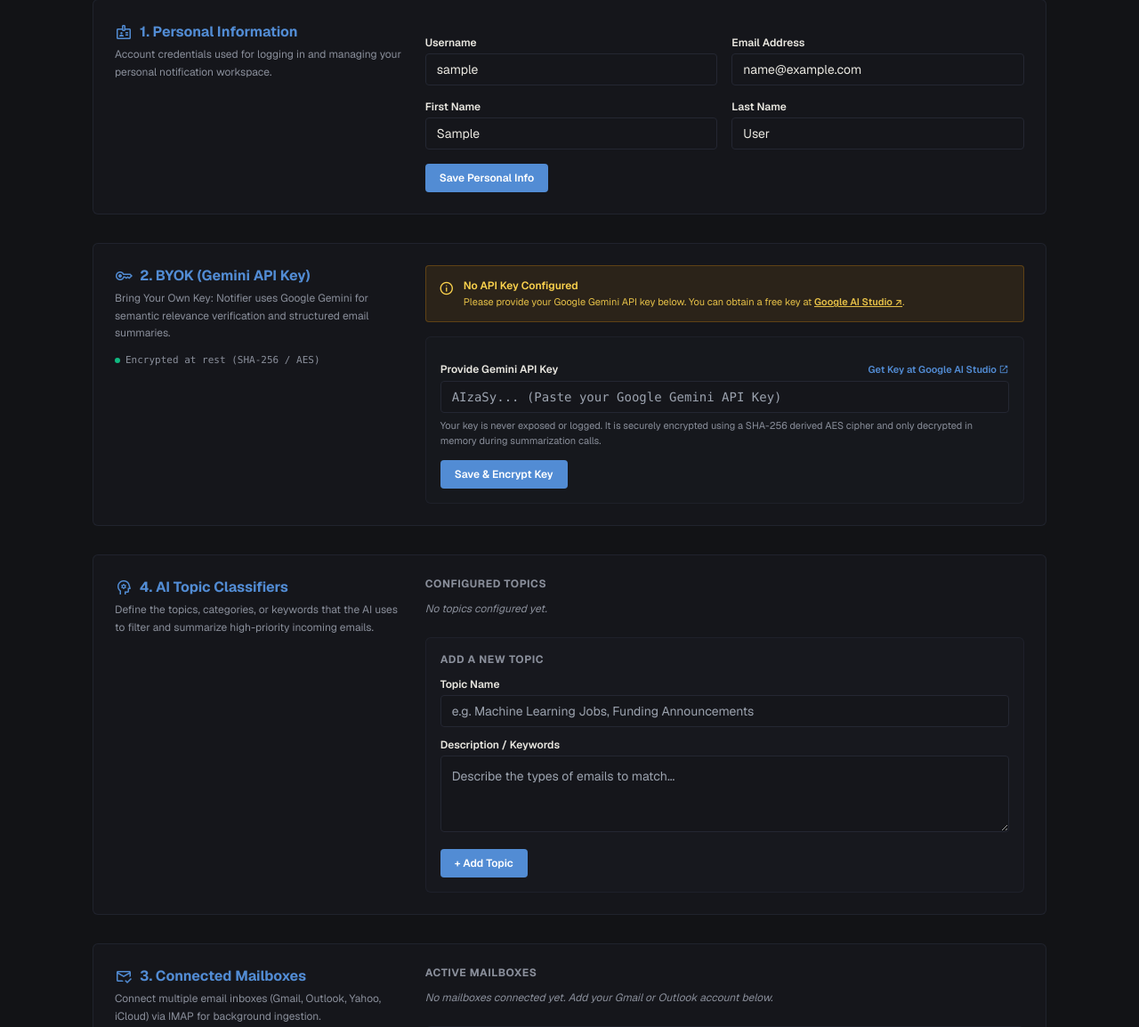
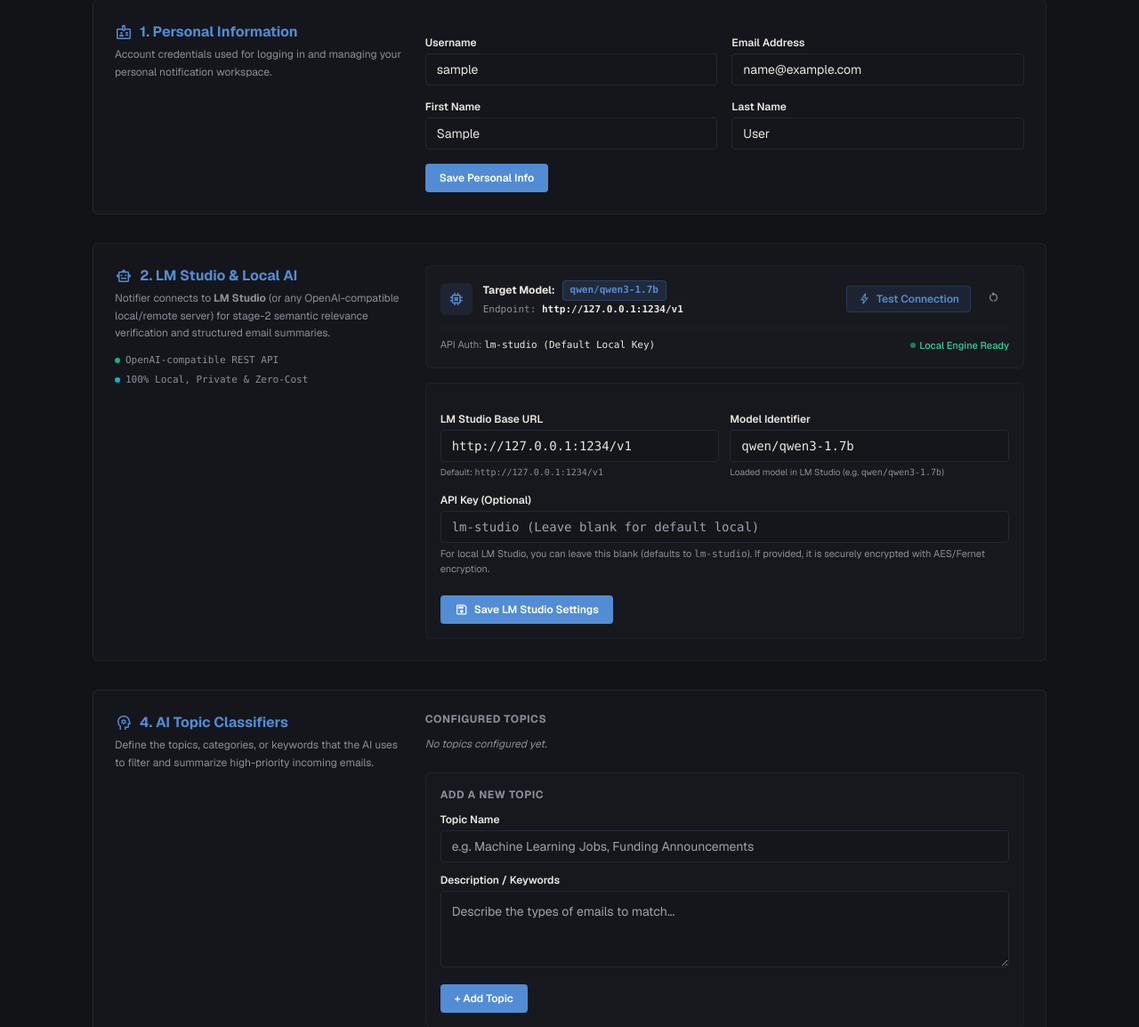
Before and after one commit to AniceKV/Notifier, a Django app: page /profile/ in a window 1280 px wide. Shown: the part 161-1315 px from the top of the page at 89% size. Run offline with Django 5.2, Linux system fonts and the light colour scheme; the visitor is signed in with stand-in values (Sample User, id 1); data comes from the database, SQL or seed files in the repository; data that the repository does not hold is empty; parts of the project's set-up code (start-up, migrations or seed data) failed here and were passed over; some libraries are stand-ins or nearby versions.

Commit message:
switch to local llm using lmstudio

```diff
--- a/djangoproj/application/forms.py
+++ b/djangoproj/application/forms.py
@@ -49,13 +49,46 @@ class UserMailboxForm(forms.ModelForm):
         }
 
 
+class LMStudioConfigForm(forms.Form):
+    lm_studio_url = forms.CharField(
+        label="Endpoint URL",
+        initial="http://127.0.0.1:1234/v1",
+        widget=forms.TextInput(attrs={
+            'class': 'w-full h-9 px-3 bg-surface-container-lowest text-on-surface text-sm rounded border border-outline-variant focus:outline-none focus:ring-2 focus:ring-primary font-mono',
+            'placeholder': 'http://127.0.0.1:1234/v1',
+        }),
+        required=True,
+        help_text="The base URL of your LM Studio server or any OpenAI-compatible API endpoint (e.g. http://127.0.0.1:1234/v1).",
+    )
+    lm_studio_model = forms.CharField(
+        label="Model Identifier",
+        initial="qwen/qwen3-1.7b",
+        widget=forms.TextInput(attrs={
+            'class': 'w-full h-9 px-3 bg-surface-container-lowest text-on-surface text-sm rounded border border-outline-variant focus:outline-none focus:ring-2 focus:ring-primary font-mono',
+            'placeholder': 'qwen/qwen3-1.7b',
+        }),
+        required=True,
+        help_text="Loaded model identifier in LM Studio (e.g. qwen/qwen3-1.7b).",
+    )
+    lm_studio_api_key = forms.CharField(
+        label="API Key (Optional)",
+        required=False,
+        widget=forms.PasswordInput(render_value=False, attrs={
+            'class': 'w-full h-9 px-3 bg-surface-container-lowest text-on-surface text-sm rounded border border-outline-variant focus:outline-none focus:ring-2 focus:ring-primary font-mono',
+            'placeholder': 'lm-studio (Leave blank for default local)',
+            'autocomplete': 'off',
+        }),
+        help_text="Optional for local LM Studio. Encrypted at rest using SHA-256 derived AES encryption.",
+    )
+
+
 class GeminiApiKeyForm(forms.Form):
     gemini_api_key = forms.CharField(
         widget=forms.PasswordInput(render_value=False, attrs={
             'class': 'w-full h-9 px-3 bg-surface-container-lowest text-on-surface text-sm rounded border border-outline-variant focus:outline-none focus:ring-2 focus:ring-primary font-mono',
-            'placeholder': 'AIzaSy... (Paste your Google Gemini API Key)',
+            'placeholder': 'AIzaSy... (Legacy Gemini Key)',
             'autocomplete': 'off',
         }),
-        required=True,
+        required=False,
         help_text="Your key is encrypted with SHA-256 derived AES encryption and stored securely.",
     )
--- a/djangoproj/application/views.py
+++ b/djangoproj/application/views.py
@@ -9,8 +9,9 @@ from datetime import timedelta
 from django.utils import timezone
 
 from application.models import Topic, Email, EmailMatch, UserMailbox, UserProfile
-from application.forms import TopicForm, UserProfileForm, UserMailboxForm, GeminiApiKeyForm
+from application.forms import TopicForm, UserProfileForm, UserMailboxForm, LMStudioConfigForm, GeminiApiKeyForm
 from application.tasks import sync_mailbox_task
+from Ingestion.summarizer import test_lm_studio_connection
 
 
 class InboxView(LoginRequiredMixin, View):
@@ -146,12 +147,15 @@ class EmailContentView(LoginRequiredMixin, View):
 
 class ProfileView(LoginRequiredMixin, View):
     """
-    Unified profile: edit user info, configure BYOK Gemini API key, connect multiple email mailboxes, and manage topics.
+    Unified profile: edit user info, configure LM Studio / OpenAI-compatible AI, connect multiple email mailboxes, and manage topics.
     """
     def get(self, request):
         profile, _ = UserProfile.objects.get_or_create(user=request.user)
         user_form = UserProfileForm(instance=request.user)
-        api_key_form = GeminiApiKeyForm()
+        lm_config_form = LMStudioConfigForm(initial={
+            'lm_studio_url': profile.get_lm_studio_url(),
+            'lm_studio_model': profile.get_lm_studio_model(),
+        })
         mailbox_form = UserMailboxForm()
         mailboxes = request.user.mailboxes.all()
         topic_form = TopicForm()
@@ -160,7 +164,7 @@ class ProfileView(LoginRequiredMixin, View):
         return render(request, 'profile.html', {
             'profile': profile,
             'user_form': user_form,
-            'api_key_form': api_key_form,
+            'lm_config_form': lm_config_form,
             'mailbox_form': mailbox_form,
             'mailboxes': mailboxes,
             'topic_form': topic_form,
@@ -168,6 +172,8 @@ class ProfileView(LoginRequiredMixin, View):
         })
 
     def post(self, request):
+        profile, _ = UserProfile.objects.get_or_create(user=request.user)
+
         # 1. Update personal info
         if 'update_profile' in request.POST:
             user_form = UserProfileForm(request.POST, instance=request.user)
@@ -176,26 +182,54 @@ class ProfileView(LoginRequiredMixin, View):
                 messages.success(request, "Personal info updated successfully.")
                 return redirect('profile')
 
-        # 2. BYOK: Save or update Gemini API key
-        elif 'save_api_key' in request.POST:
-            api_key_form = GeminiApiKeyForm(request.POST)
-            if api_key_form.is_valid():
-                raw_key = api_key_form.cleaned_data['gemini_api_key']
-                profile, _ = UserProfile.objects.get_or_create(user=request.user)
-                profile.set_gemini_api_key(raw_key)
+        # 2. Save or update LM Studio / OpenAI-compatible settings
+        elif 'save_lm_config' in request.POST:
+            lm_config_form = LMStudioConfigForm(request.POST)
+            if lm_config_form.is_valid():
+                url = lm_config_form.cleaned_data['lm_studio_url'].strip()
+                model = lm_config_form.cleaned_data['lm_studio_model'].strip()
+                api_key = lm_config_form.cleaned_data.get('lm_studio_api_key', '').strip()
+
+                profile.lm_studio_url = url
+                profile.lm_studio_model = model
+                if api_key:
+                    profile.set_lm_studio_api_key(api_key)
                 profile.save()
-                messages.success(request, "Google Gemini API key saved and encrypted successfully.")
+                messages.success(request, f"LM Studio configuration saved successfully! (Endpoint: {url}, Model: {model})")
                 return redirect('profile')
 
-        # 3. BYOK: Remove Gemini API key
-        elif 'delete_api_key' in request.POST:
-            profile, _ = UserProfile.objects.get_or_create(user=request.user)
-            profile.set_gemini_api_key(None)
-            profile.save()
-            messages.success(request, "Gemini API key removed.")
+        # 3. Test LM Studio Connection
+        elif 'test_lm_connection' in request.POST:
+            url = request.POST.get('lm_studio_url', '').strip() or profile.get_lm_studio_url()
+            model = request.POST.get('lm_studio_model', '').strip() or profile.get_lm_studio_model()
+            api_key = request.POST.get('lm_studio_api_key', '').strip() or profile.get_lm_studio_api_key()
+
+            diag = test_lm_studio_connection(api_url=url, api_key=api_key, model=model)
+            if diag.get("success"):
+                models_str = ", ".join(diag.get("models", [])) or "None returned"
+                messages.success(
+                    request,
+                    f"⚡ Connection Successful ({diag.get('latency_ms')}ms)! "
+                    f"Reachable at {diag.get('base_url')}. Loaded models: [{models_str}]"
+                )
+            else:
+                messages.error(
+                    request,
+                    f"❌ Connection Failed: {diag.get('message')}. "
+                    f"Ensure LM Studio is running on {url} with the local server started."
+                )
             return redirect('profile')
 
-        # 4. Add an IMAP mailbox
+        # 4. Reset LM Studio settings to local defaults
+        elif 'reset_lm_config' in request.POST:
+            profile.lm_studio_url = "http://127.0.0.1:1234/v1"
+            profile.lm_studio_model = "qwen/qwen3-1.7b"
+            profile.set_lm_studio_api_key(None)
+            profile.save()
+            messages.success(request, "LM Studio configuration reset to local defaults (http://127.0.0.1:1234/v1, qwen/qwen3-1.7b).")
+            return redirect('profile')
+
+        # 5. Add an IMAP mailbox
         elif 'save_mailbox' in request.POST:
             mailbox_form = UserMailboxForm(request.POST)
             if mailbox_form.is_valid():
@@ -205,7 +239,7 @@ class ProfileView(LoginRequiredMixin, View):
                 messages.success(request, f"Added {mailbox.platform} mailbox ({mailbox.email_address}) successfully.")
                 return redirect('profile')
 
-        # 5. Disconnect / delete a mailbox
+        # 6. Disconnect / delete a mailbox
         elif 'delete_mailbox' in request.POST:
             mailbox_id = request.POST.get('mailbox_id')
             deleted, _ = request.user.mailboxes.filter(id=mailbox_id).delete()
--- a/djangoproj/djangoproj/settings.py
+++ b/djangoproj/djangoproj/settings.py
@@ -14,11 +14,16 @@ import os
 from pathlib import Path
 from dotenv import load_dotenv
 
+import sys
+
 # Build paths inside the project like this: BASE_DIR / 'subdir'.
 BASE_DIR = Path(__file__).resolve().parent.parent
 
 # Load environment variables from repository root .env
 ROOT_DIR = BASE_DIR.parent
+if str(ROOT_DIR) not in sys.path:
+    sys.path.insert(0, str(ROOT_DIR))
+
 load_dotenv(ROOT_DIR / ".env")
 
 # SECURITY WARNING: keep the secret key used in production secret!
--- a/djangoproj/templates/profile.html
+++ b/djangoproj/templates/profile.html
@@ -207,79 +207,122 @@
                 </div>
             </section>
 
-            <!-- SECTION 2: AI Intelligence & BYOK Gemini API Key -->
+            <!-- SECTION 2: AI Intelligence & LM Studio / OpenAI-Compatible LLM -->
             <section class="bg-surface-container-lowest rounded-lg border border-outline-variant/80 p-6 shadow-xs mb-8">
                 <div class="grid grid-cols-1 md:grid-cols-12 gap-6">
                     <div class="md:col-span-4">
                         <div class="flex items-center gap-2 text-primary font-bold text-base mb-1">
-                            <span class="material-symbols-outlined text-[20px]">key</span>
-                            <h2>2. BYOK (Gemini API Key)</h2>
+                            <span class="material-symbols-outlined text-[20px]">smart_toy</span>
+                            <h2>2. LM Studio &amp; Local AI</h2>
                         </div>
                         <p class="text-xs text-on-surface-variant leading-relaxed">
-                            Bring Your Own Key: Notifier uses Google Gemini for semantic relevance verification and structured email summaries.
+                            Notifier connects to <strong>LM Studio</strong> (or any OpenAI-compatible local/remote server) for stage-2 semantic relevance verification and structured email summaries.
                         </p>
-                        <div class="mt-3 flex items-center gap-1.5 text-[11px] text-on-surface-variant font-mono">
+                        <div class="mt-3 flex flex-col gap-1.5 text-[11px] text-on-surface-variant font-mono">
+                            <div class="flex items-center gap-1.5">
                                 <span class="w-1.5 h-1.5 rounded-full bg-emerald-500"></span>
-                            <span>Encrypted at rest (SHA-256 / AES)</span>
+                                <span>OpenAI-compatible REST API</span>
+                            </div>
+                            <div class="flex items-center gap-1.5">
+                                <span class="w-1.5 h-1.5 rounded-full bg-cyan-500"></span>
+                                <span>100% Local, Private &amp; Zero-Cost</span>
+                            </div>
                         </div>
                     </div>
 
                     <div class="md:col-span-8 space-y-4">
-                        <!-- Current Key Status -->
-                        {% if profile.has_api_key %}
-                            <div class="flex items-center justify-between p-3.5 bg-surface-container-low/70 rounded border border-outline-variant/60">
+                        <!-- Active LM Studio Status Card -->
+                        <div class="p-4 bg-surface-container-low/70 rounded-lg border border-outline-variant/60">
+                            <div class="flex flex-col sm:flex-row sm:items-center justify-between gap-3 pb-3 border-b border-outline-variant/40">
                                 <div class="flex items-center gap-3">
-                                    <div class="w-8 h-8 rounded bg-emerald-500/10 text-emerald-600 dark:text-emerald-400 flex items-center justify-center">
-                                        <span class="material-symbols-outlined text-[18px]">verified_user</span>
+                                    <div class="w-9 h-9 rounded-lg bg-primary/10 text-primary flex items-center justify-center font-bold">
+                                        <span class="material-symbols-outlined text-[20px]">memory</span>
                                     </div>
                                     <div>
                                         <div class="flex items-center gap-2">
-                                            <span class="font-bold text-xs text-on-surface">Active Gemini Key</span>
-                                            <span class="px-1.5 py-0.5 rounded text-[10px] font-mono font-semibold bg-emerald-500/15 text-emerald-600 dark:text-emerald-400 border border-emerald-500/25">CONFIGURED</span>
+                                            <span class="font-bold text-xs text-on-surface">Target Model:</span>
+                                            <span class="px-2 py-0.5 rounded text-[11px] font-mono font-bold bg-primary/15 text-primary border border-primary/25">
+                                                {{ profile.get_lm_studio_model }}
+                                            </span>
                                         </div>
-                                        <p class="text-xs font-mono text-on-surface-variant mt-0.5">{{ profile.masked_gemini_api_key }}</p>
+                                        <p class="text-[11px] font-mono text-on-surface-variant mt-0.5">
+                                            Endpoint: <span class="text-on-surface font-semibold">{{ profile.get_lm_studio_url }}</span>
+                                        </p>
                                     </div>
                                 </div>
+                                <div class="flex items-center gap-2">
+                                    <!-- Test Connection Button -->
                                     <form method="post" class="m-0">
                                         {% csrf_token %}
-                                    <button type="submit" name="delete_api_key" onclick="return confirm('Remove your Gemini API key? Email summarization will be paused until a new key is provided.');"
-                                            class="text-xs font-semibold text-error hover:bg-error-container/40 px-3 py-1.5 rounded transition-colors">
-                                        Remove Key
+                                        <input type="hidden" name="lm_studio_url" value="{{ profile.get_lm_studio_url }}">
+                                        <input type="hidden" name="lm_studio_model" value="{{ profile.get_lm_studio_model }}">
+                                        <button type="submit" name="test_lm_connection"
+                                                class="inline-flex items-center gap-1.5 text-xs font-semibold text-primary bg-primary/10 hover:bg-primary/20 px-3 py-1.5 rounded transition-colors border border-primary/20">
+                                            <span class="material-symbols-outlined text-[15px]">bolt</span>
+                                            <span>Test Connection</span>
+                                        </button>
+                                    </form>
+
+                                    <!-- Reset Defaults Button -->
+                                    <form method="post" class="m-0">
+                                        {% csrf_token %}
+                                        <button type="submit" name="reset_lm_config" onclick="return confirm('Reset LM Studio settings to default (http://127.0.0.1:1234/v1, qwen/qwen3-1.7b)?');"
+                                                class="text-xs font-semibold text-on-surface-variant hover:text-error hover:bg-error-container/40 px-2.5 py-1.5 rounded transition-colors" title="Reset to default local settings">
+                                            <span class="material-symbols-outlined text-[15px]">restart_alt</span>
                                         </button>
                                     </form>
                                 </div>
-                        {% else %}
-                            <div class="p-3.5 bg-amber-500/10 rounded border border-amber-500/25 flex items-start gap-2.5 text-xs text-amber-700 dark:text-amber-300">
-                                <span class="material-symbols-outlined text-[18px] shrink-0 mt-0.5">info</span>
-                                <div>
-                                    <span class="font-semibold">No API Key Configured</span>
-                                    <p class="text-[11px] mt-0.5 opacity-90">Please provide your Google Gemini API key below. You can obtain a free key at <a href="https://aistudio.google.com/app/apikey" target="_blank" rel="noopener noreferrer" class="underline font-semibold hover:text-primary">Google AI Studio ↗</a>.</p>
+                            </div>
+
+                            <div class="pt-2.5 flex items-center justify-between text-[11px] text-on-surface-variant">
+                                <span>API Auth: <span class="font-mono text-on-surface font-medium">{{ profile.masked_lm_studio_api_key }}</span></span>
+                                <span class="text-emerald-600 dark:text-emerald-400 font-medium flex items-center gap-1">
+                                    <span class="w-1.5 h-1.5 rounded-full bg-emerald-500 animate-pulse"></span>
+                                    Local Engine Ready
+                                </span>
                             </div>
                         </div>
-                        {% endif %}
 
-                        <!-- Key Form -->
-                        <form method="post" class="space-y-3 bg-surface-container-low/40 p-4 rounded-lg border border-outline-variant/60">
+                        <!-- Configuration Form -->
+                        <form method="post" class="space-y-4 bg-surface-container-low/40 p-4 rounded-lg border border-outline-variant/60">
                             {% csrf_token %}
+                            <div class="grid grid-cols-1 md:grid-cols-2 gap-3">
                                 <div>
-                                <div class="flex items-center justify-between mb-1">
-                                    <label class="block text-xs font-semibold text-on-surface" for="{{ api_key_form.gemini_api_key.id_for_label }}">
-                                        {% if profile.has_api_key %}Update Gemini API Key{% else %}Provide Gemini API Key{% endif %}
+                                    <label class="block text-xs font-semibold text-on-surface mb-1" for="{{ lm_config_form.lm_studio_url.id_for_label }}">
+                                        LM Studio Base URL
                                     </label>
-                                    <a href="https://aistudio.google.com/app/apikey" target="_blank" rel="noopener noreferrer"
-                                       class="text-[11px] font-semibold text-primary hover:underline inline-flex items-center gap-0.5">
-                                        <span>Get Key at Google AI Studio</span>
-                                        <span class="material-symbols-outlined text-[12px]">open_in_new</span>
-                                    </a>
-                                </div>
-                                {{ api_key_form.gemini_api_key }}
-                                <p class="text-[11px] text-on-surface-variant mt-1.5 leading-relaxed">
-                                    Your key is never exposed or logged. It is securely encrypted using a SHA-256 derived AES cipher and only decrypted in memory during summarization calls.
+                                    {{ lm_config_form.lm_studio_url }}
+                                    <p class="text-[10px] text-on-surface-variant mt-1">
+                                        Default: <code>http://127.0.0.1:1234/v1</code>
                                     </p>
                                 </div>
-                            <button type="submit" name="save_api_key" class="inline-flex items-center px-4 py-2 bg-primary text-on-primary text-xs font-semibold rounded hover:bg-primary-container transition-colors shadow-xs">
-                                {% if profile.has_api_key %}Update API Key{% else %}Save &amp; Encrypt Key{% endif %}
+                                <div>
+                                    <label class="block text-xs font-semibold text-on-surface mb-1" for="{{ lm_config_form.lm_studio_model.id_for_label }}">
+                                        Model Identifier
+                                    </label>
+                                    {{ lm_config_form.lm_studio_model }}
+                                    <p class="text-[10px] text-on-surface-variant mt-1">
+                                        Loaded model in LM Studio (e.g. <code>qwen/qwen3-1.7b</code>)
+                                    </p>
+                                </div>
+                            </div>
+
+                            <div>
+                                <label class="block text-xs font-semibold text-on-surface mb-1" for="{{ lm_config_form.lm_studio_api_key.id_for_label }}">
+                                    API Key (Optional)
+                                </label>
+                                {{ lm_config_form.lm_studio_api_key }}
+                                <p class="text-[11px] text-on-surface-variant mt-1 leading-relaxed">
+                                    For local LM Studio, you can leave this blank (defaults to <code>lm-studio</code>). If provided, it is securely encrypted with AES/Fernet encryption.
+                                </p>
+                            </div>
+
+                            <div class="flex items-center gap-3 pt-1">
+                                <button type="submit" name="save_lm_config" class="inline-flex items-center gap-1.5 px-4 py-2 bg-primary text-on-primary text-xs font-semibold rounded hover:bg-primary-container transition-colors shadow-xs">
+                                    <span class="material-symbols-outlined text-[16px]">save</span>
+                                    <span>Save LM Studio Settings</span>
                                 </button>
+                            </div>
                         </form>
                     </div>
                 </div>
--- a/requirements.txt
+++ b/requirements.txt
@@ -10,8 +10,8 @@ sentence-transformers>=3.0.0
 torch>=2.0.0
 numpy>=1.26.0
 
-# LLM & AI Generation (BYOK Gemini API)
-google-genai>=1.0.0
+# LLM & AI Generation (LM Studio / OpenAI-Compatible)
+openai>=1.0.0
 
 # Text Processing & HTML Sanitization
 beautifulsoup4>=4.12.0
```
Also changed, not shown: Ingestion/summarizer.py (+105 -34 lines), djangoproj/application/management/commands/sync_mails.py (+10 -5 lines), djangoproj/application/models.py (+37 -2 lines), djangoproj/djangoproj/__init__.py (+8 -0 lines), djangoproj/djangoproj/celery.py (+8 -0 lines), README.md, djangoproj/application/migrations/0006_userprofile_lm_studio_api_key_and_more.py (added), 1 other file. Lines whose indentation alone changed are shown as unchanged.
